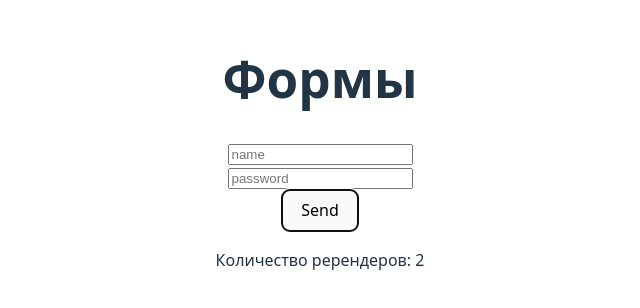
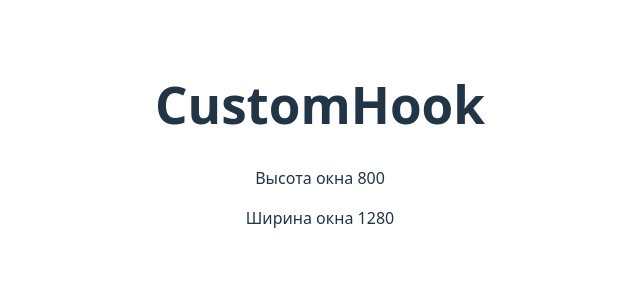
Before and after one commit to rabotnikjeka/homework-repository, a React (Vite) app in the folder my-react-app/: page / in a window 1280 px wide. Shown: the part 256-564 px from the top of the page, without its empty margins (320-960 px from the left). Built offline with nearby package versions, Linux system fonts and the light colour scheme.

Commit message:
homework customHooks

```diff
--- a/my-react-app/src/App.jsx
+++ b/my-react-app/src/App.jsx
@@ -1,11 +1,11 @@
 import "./App.css";
-import ControlledForm from "./ControlledForm";
+import WindowSize from "./WindowSize";
 
 function App() {
   return (
     <div>
-      <h1>Формы</h1>
-      <ControlledForm />
+      <h1>CustomHook</h1>
+      <WindowSize />
     </div>
   );
 }
--- a/my-react-app/src/ControlledForm.jsx
+++ /dev/null
@@ -1,71 +0,0 @@
-import { useState, useRef, useEffect } from "react";
-import RenderCounter from "./RenderCounter";
-import CustomButton from "./CustomButton";
-function ControlledForm() {
-  const [name, setName] = useState("");
-  const [password, setPassword] = useState("");
-  const [errorName, setErrorName] = useState("");
-  const [errorPassword, setErrorPassword] = useState("");
-
-  const focusRef = useRef(null);
-
-  useEffect(() => {
-    if (focusRef.current) {
-      focusRef.current.focus();
-    }
-  }, []);
-
-  const handleSubmit = (e) => {
-    e.preventDefault();
-    setErrorName("");
-    setErrorPassword("");
-    if (name === "" || password.length < 6) {
-      if (password.length < 6) {
-        setErrorPassword("Пароль должен содержать не менее 6 символов");
-      }
-      if (name === "") {
-        setErrorName("Имя не должно быть пустым");
-      }
-    } else {
-      console.log("Логин и Пароль успешно приняты!");
-      console.log(`Name:${name} Password:${password}`);
-      alert("Логин и Пароль успешно приняты!");
-      setName("");
-      setPassword("");
-    }
-  };
-
-  return (
-    <form onSubmit={handleSubmit}>
-      <div>
-        <input
-          type="text"
-          value={name}
-          placeholder="name"
-          onChange={(e) => {
-            setName(e.target.value);
-          }}
-        />
-      </div>
-      <div>
-        <input
-          type="password"
-          value={password}
-          placeholder="password"
-          onChange={(e) => {
-            setPassword(e.target.value);
-          }}
-        />
-      </div>
-
-      <div>
-        <CustomButton ref={focusRef} />
-        <p style={{ color: "red" }}>{errorName}</p>
-        <p style={{ color: "red" }}>{errorPassword}</p>
-      </div>
-      <RenderCounter />
-    </form>
-  );
-}
-
-export default ControlledForm;
--- a/my-react-app/src/CustomButton.jsx
+++ /dev/null
@@ -1,10 +0,0 @@
-import { forwardRef } from "react";
-
-const CustomButton = forwardRef((proprs, ref) => {
-  return (
-    <div>
-      <button ref={ref}>Send</button>
-    </div>
-  );
-});
-export default CustomButton;
--- a/my-react-app/src/RenderCounter.jsx
+++ /dev/null
@@ -1,9 +0,0 @@
-import { useRef } from "react";
-function RenderCounter() {
-  const renders = useRef(0);
-  renders.current += 1;
-
-  return <div>Количество ререндеров: {renders.current}</div>;
-}
-
-export default RenderCounter;
--- /dev/null
+++ b/my-react-app/src/WindowSize.jsx
@@ -0,0 +1,28 @@
+import { useEffect, useState } from "react";
+import { useWindowSize } from "./useWindowSize";
+
+function WindowSize() {
+  const [windowHeight, setWindowHeight] = useState(window.innerHeight);
+  const [windowWidth, setWindowWidth] = useState(window.innerWidth);
+
+  const handleResize = () => {
+    setWindowHeight(window.innerHeight);
+    setWindowWidth(window.innerWidth);
+  };
+
+  useEffect(() => {
+    window.addEventListener("resize", handleResize);
+    return () => {
+      window.removeEventListener("resize", handleResize);
+    };
+  }, []);
+
+  return (
+    <div>
+      <p>{`Высота окна ` + windowHeight}</p>
+      <p>{`Ширина окна ` + windowWidth}</p>
+    </div>
+  );
+}
+
+export default WindowSize;
--- /dev/null
+++ b/my-react-app/src/useWindowSize.js
@@ -0,0 +1,5 @@
+import { useState, useEffect } from "react";
+
+export function useWindowSize() {
+  // Твой код здесь
+}
```
